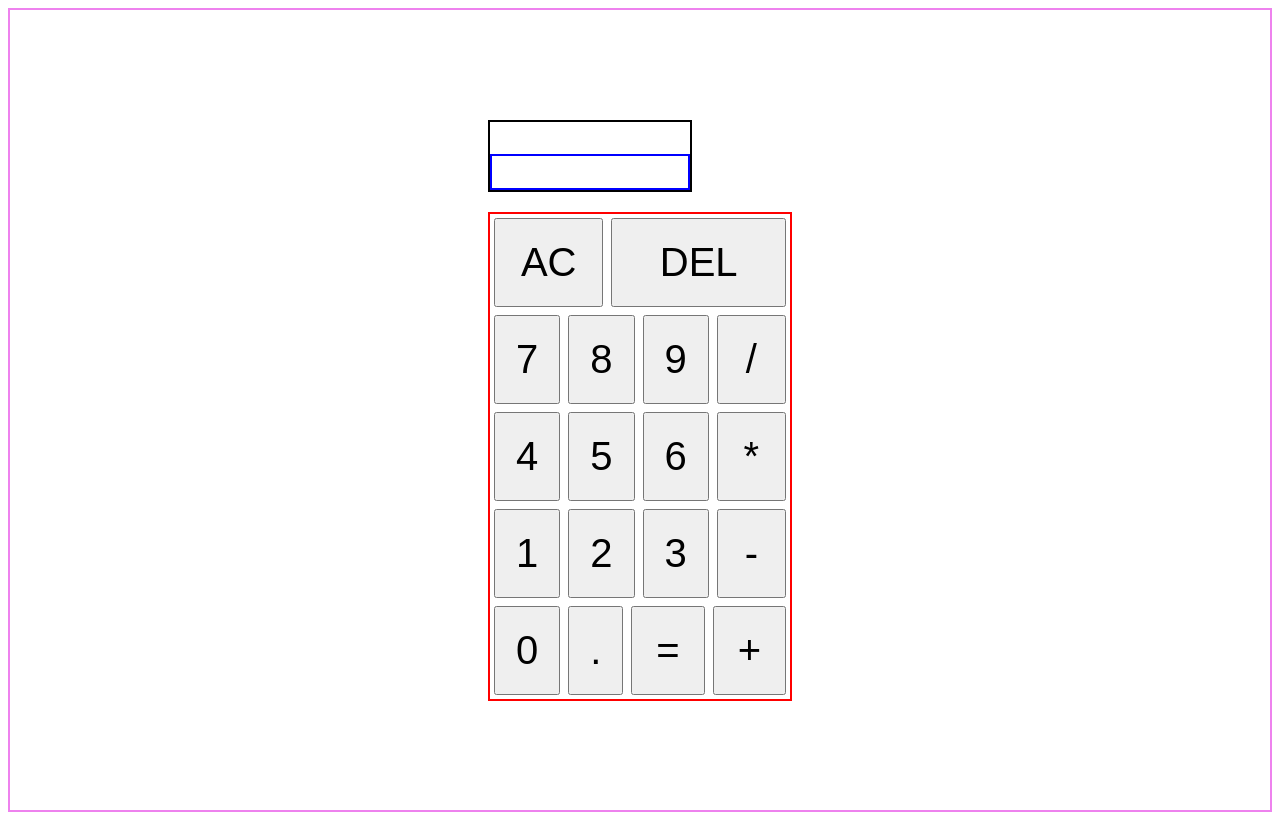
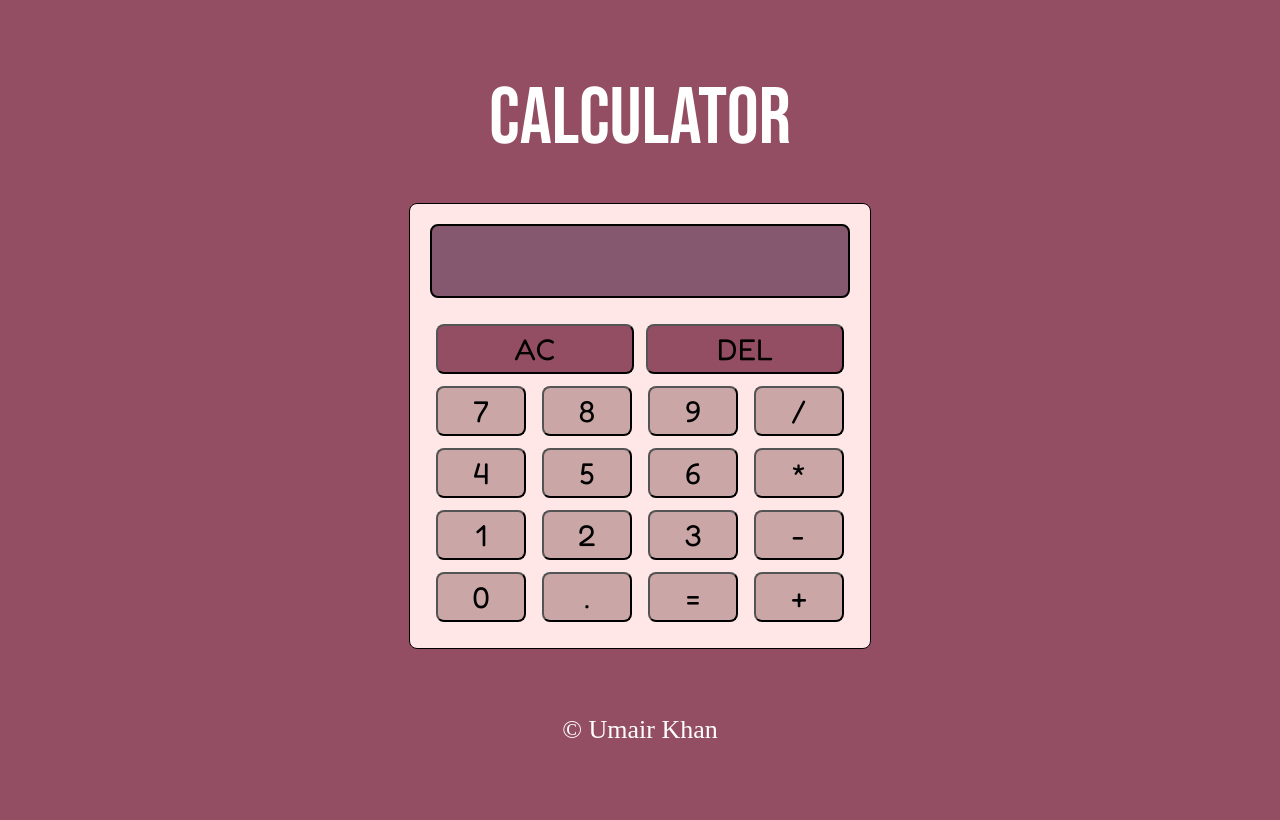
Before and after one commit to umairrkhan009/calculator, a plain HTML site: page index.html in a window 1280 px wide. Drawn offline with Linux system fonts and the light colour scheme; a web font is replaced by a local one.

Commit message:
added CSS to the Calculator added message when division from zero fixed other bugs as well

```diff
--- a/index.html
+++ b/index.html
@@ -1,14 +1,27 @@
 <!DOCTYPE html>
 <html lang="en">
+
 <head>
     <meta charset="UTF-8">
     <meta name="viewport" content="width=device-width, initial-scale=1.0">
     <title>Calculator</title>
     <script src="main.js" defer></script>
     <link rel="stylesheet" href="style.css">
+    <link rel="preconnect" href="https://fonts.googleapis.com">
+    <link rel="preconnect" href="https://fonts.gstatic.com" crossorigin>
+    <link
+        href="https://fonts.googleapis.com/css2?family=Bebas+Neue&family=Fredoka:wght@300..700&family=Kode+Mono:wght@400..700&display=swap"
+        rel="stylesheet">
 </head>
+
 <body>
+
+    <div class="heading">
+        CALCULATOR
+    </div>
+
     <div class="main">
+
 
         <div class="display">
             <div class="displayUpper">
@@ -19,30 +32,44 @@
 
         <div class="buttons">
 
-                <button  class="keyrows" id="op">AC</button>
-                <button class="keyrows" id="del">DEL</button>
+            <div class="btnsTop">
+                <button class="keyrows top" id="op">AC</button>
+                <button class="keyrows top" id="del">DEL</button>
+            </div>
 
+            <div class="btns">
                 <button class="keyrows" id="num" value="7">7</button>
-                <button  class="keyrows" id="num"value="8">8</button>
+                <button class="keyrows" id="num" value="8">8</button>
                 <button class="keyrows" id="num" value="9">9</button>
                 <button class="keyrows" id="op" value="/">/</button>
+            </div>
 
+            <div class="btns">
                 <button class="keyrows" id="num" value="4">4</button>
-                <button  class="keyrows" id="num"value="5">5</button>
-                <button  class="keyrows" id="num"value="6">6</button>
-                <button  class="keyrows" id="op"value="*">*</button>
+                <button class="keyrows" id="num" value="5">5</button>
+                <button class="keyrows" id="num" value="6">6</button>
+                <button class="keyrows" id="op" value="*">*</button>
+            </div>
 
+            <div class="btns">
                 <button class="keyrows" id="num" value="1">1</button>
                 <button class="keyrows" id="num" value="2">2</button>
                 <button class="keyrows" id="num" value="3">3</button>
                 <button class="keyrows" id="op" value="-">-</button>
+            </div>
 
+            <div class="btns">
                 <button class="keyrows" id="num" value="0">0</button>
-                <button class="decimal" id="num" value="."> . </button>
+                <button class="decimal" id="num" value=".">.</button>
                 <button class="keyrows" id="op" value="=">=</button>
                 <button class="keyrows" id="op" value="+">+</button>
+            </div>
 
         </div>
     </div>
+    <div class="footer">
+        © Umair Khan
+    </div>
 </body>
+
 </html>
--- a/main.js
+++ b/main.js
@@ -13,6 +13,8 @@ let multiply = function (firstNum, lastNum) {
 let divide = function (firstNum, lastNum) {
     return parseFloat(firstNum) / parseFloat(lastNum)
 }
+
+
 
 let operate = function (operator, firstNum, lastNum) {
     switch (operator) {
@@ -34,7 +36,7 @@ let operate = function (operator, firstNum, lastNum) {
     }
 }
 
-
+let num;
 let operator = '';
 let firstNum = '';
 let lastNum = '';
@@ -42,6 +44,7 @@ let result = '';
 let opCount = 0
 let opPressed = false
 let decimalPressed = false
+let displayEmpty = true
 
 const numbers = document.querySelectorAll('#num')
 const operatations = document.querySelectorAll('#op')
@@ -54,7 +57,10 @@ const displayUpper = document.querySelector('.displayUpper')
 
 
 const roundResult = function (result, decimalPlaces = 8) {
-    return parseFloat(result.toFixed(decimalPlaces))
+    if (!isFinite(result)) {
+        return "No, you can't"
+    }
+    else { return parseFloat(result.toFixed(decimalPlaces)) }
 }
 
 const disableDecimal = function () {
@@ -67,7 +73,8 @@ const enableDecimal = function () {
 
 
 const inputNumber = function (e) {
-    let num = e.target.innerHTML
+    num = e.target.innerHTML
+    displayEmpty = false
     if (num == '.') {
         decimalPressed = true
         disableDecimal()
@@ -89,6 +96,7 @@ const allClear = function () {
     opCount = 0
     opPressed = false
     decimalPressed = false
+    displayEmpty = true
     enableDecimal()
 }
 
@@ -117,6 +125,10 @@ operatations.forEach((op) => {
         enableDecimal()
         let value = e.target.innerHTML
         if (value == '+' || value == '-' || value == '*' || value == '/') {
+            if (displayEmpty == true) {
+                allClear()
+            }
+            else {
                 if (opCount >= 2) {
                     lastNum = parseFloat(display.innerHTML)
                     displayUpper.innerHTML = firstNum + " " + operator + " " + lastNum
@@ -129,7 +141,16 @@ operatations.forEach((op) => {
                     displayUpper.innerHTML = firstNum + " " + operator
                 }
             }
+        }
         else if (value == '=') {
+            if (displayEmpty == true) {
+                allClear()
+            }
+            else {
+                if (opCount == 1) {
+                    display.innerHTML = 'bruh'
+                }
+                else {
                     lastNum = parseFloat(display.innerHTML)
                     let result = operate(operator, firstNum, lastNum)
                     display.innerHTML = roundResult(result)
@@ -137,6 +158,9 @@ operatations.forEach((op) => {
                     opCount = 0
                     enableDecimal()
                 }
+
+            }
+        }
         else if (value == 'AC') {
             allClear()
         }
--- a/style.css
+++ b/style.css
@@ -1,47 +1,121 @@
+.bebas-neue-regular {
+    font-family: "Bebas Neue", sans-serif;
+    font-weight: 400;
+    font-style: normal;
+  }
+
+
+
+.fredoka-yes {
+  font-family: "Fredoka", sans-serif;
+  font-optical-sizing: auto;
+  font-weight: 400;
+  font-style: normal;
+  font-variation-settings:
+    "wdth" 100;
+}
+
+
+
+.kode-mono {
+  font-family: "Kode Mono", monospace;
+  font-optical-sizing: auto;
+  font-weight: 400;
+  font-style: normal;
+}
+
 body {
     display: flex;
     flex-direction: column;
     justify-content: center;
     align-items: center;
     min-height: 100vh;
-    border: 2px solid violet;
+    background-color: #944E63;
+    display: flex;
+    flex-direction: column;
+    justify-content: center;
+    gap: 36px;
+    overflow: hidden;
+
+}
+
+.heading{
+    font-size: 80px;
+    color: white;
+    font-family: "Bebas Neue";
+}
+
+.footer{
+    color: white;
+    font-size: 26px;
+    margin-top: 30px;
+}
+
+.main{
+    display: flex;
+    flex-direction: column;
+    border: 1px solid black;
+    padding: 20px;
+    background-color: 	#FFE7E7;
+    border-radius: 8px;
 }
 
 .display {
     border: 2px solid black;
-    width: 200px;
     text-align: right;
     margin-bottom: 20px;
+    display: flex;
+    flex-direction: column;
+    border-radius: 8px;
+    min-height: 70px;
+    background-color: #85586F;
 }
 
 .displayMain {
-    border: 2px solid blue;
     text-align: right;
-    padding: 16px;
+    padding: 0 16px;
+    flex: 1;
+    font-size: 36px;
+    font-family: "Fredoka";
+    height: 20px;
 }
 
 .displayUpper {
-    max-width: 200px;
-    text-align: right;
-    padding: 16px;
+    text-align: left;
+    padding: 0 8px;
+    font-size: 25px;
+    font-family: "Fredoka";
+    height: 20px;
 }
 
-button {
-    font-size: 40px;
-    padding: 20px;
-    margin: 4px;
+button{
+    font-size: 30px;
+    margin: 6px;
+    height: 50px;
+    width: 90px;
+    border-radius: 8px;
+    background-color: #CAA6A6;
+    font-family: "Fredoka";
 }
 
 .buttons{
     display: flex;
-    flex-direction: row;
-    max-width: 300px;
-    flex-wrap: wrap;
-    border: 2px solid red;
+    flex-direction: column;
+    background-color: #FFE7E7;
 }
 
-#op{
-    flex: 1;
+
+.btns :hover{
+    background-color: #B47B84;
 }
 
-#del{flex:2;}
+.btnsTop{
+    display: flex;
+    flex-direction: row;
+    justify-content: center;
+}
+
+.top{
+    flex: 1;
+    background-color: #944E63;
+}
```
Lines whose indentation alone changed are shown as unchanged.
